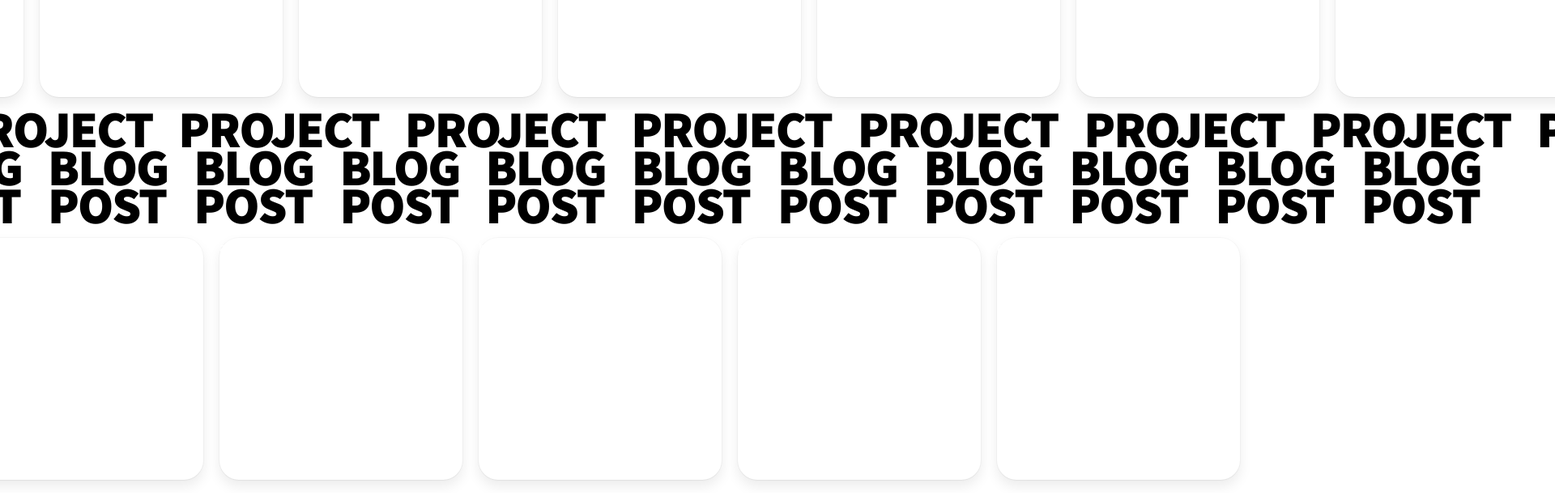
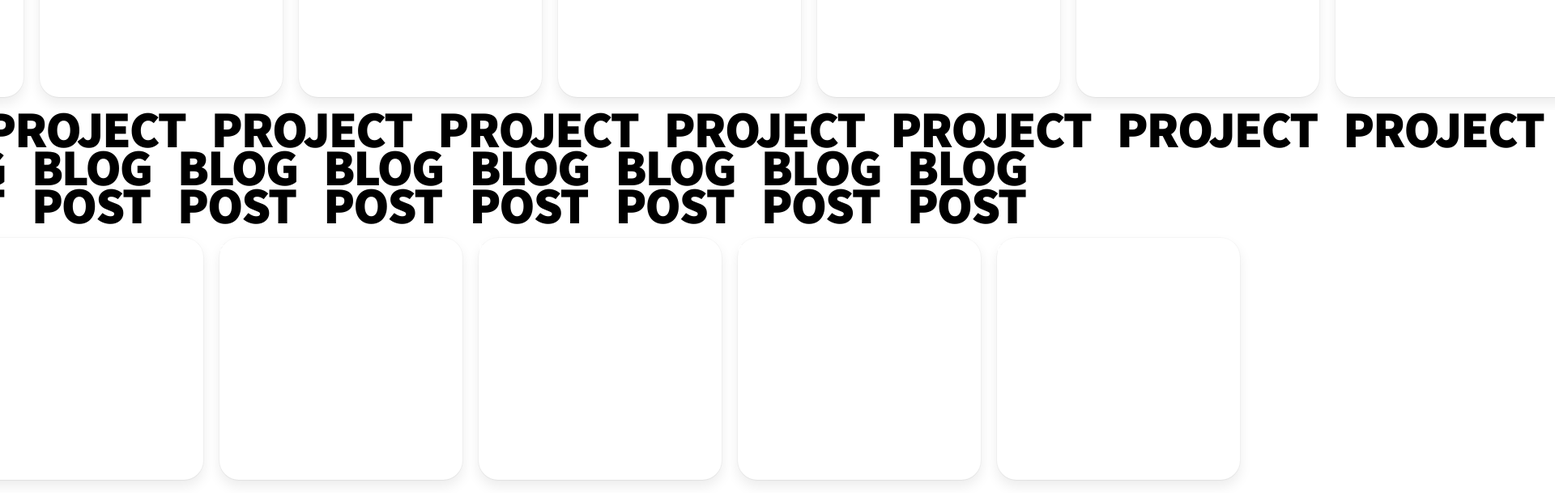
Before and after one commit to stoicperson/portfolio, a Next.js app: page / in a window 1280 px wide. Shown: the part 1020-1633 px from the top of the page at 81% size, 1920 px wide, since content can reach past the window. Built offline with nearby package versions, Linux system fonts and the light colour scheme.

Commit message:
Update carousel/text.tsx

```diff
--- a/components/carousel/text.tsx
+++ b/components/carousel/text.tsx
@@ -37,7 +37,7 @@ const TextCarousel = ({ baseVelocity, text }: IProps) => {
   const velocityFactor = useTransform(smoothVelocity, [0, 1000], [0, 4], {
     clamp: false,
   });
-  const x = useTransform(baseX, (v) => `${wrap(-50, 0, v)}%`);
+  const x = useTransform(baseX, (v) => `${wrap(-12.5, 0, v)}%`);
   const directionFactor = useRef<number>(1);
   useAnimationFrame((t, delta) => {
     let moveBy = baseVelocity * (delta / 1000);
@@ -64,10 +64,6 @@ const TextCarousel = ({ baseVelocity, text }: IProps) => {
         <span>{text}</span>
         <span>{text}</span>
         <span>{text}</span>
-        <span>{text}</span>
-        <span>{text}</span>
-        <span>{text}</span>
-        <span>{text}</span>
       </motion.div>
     </div>
   );
```
